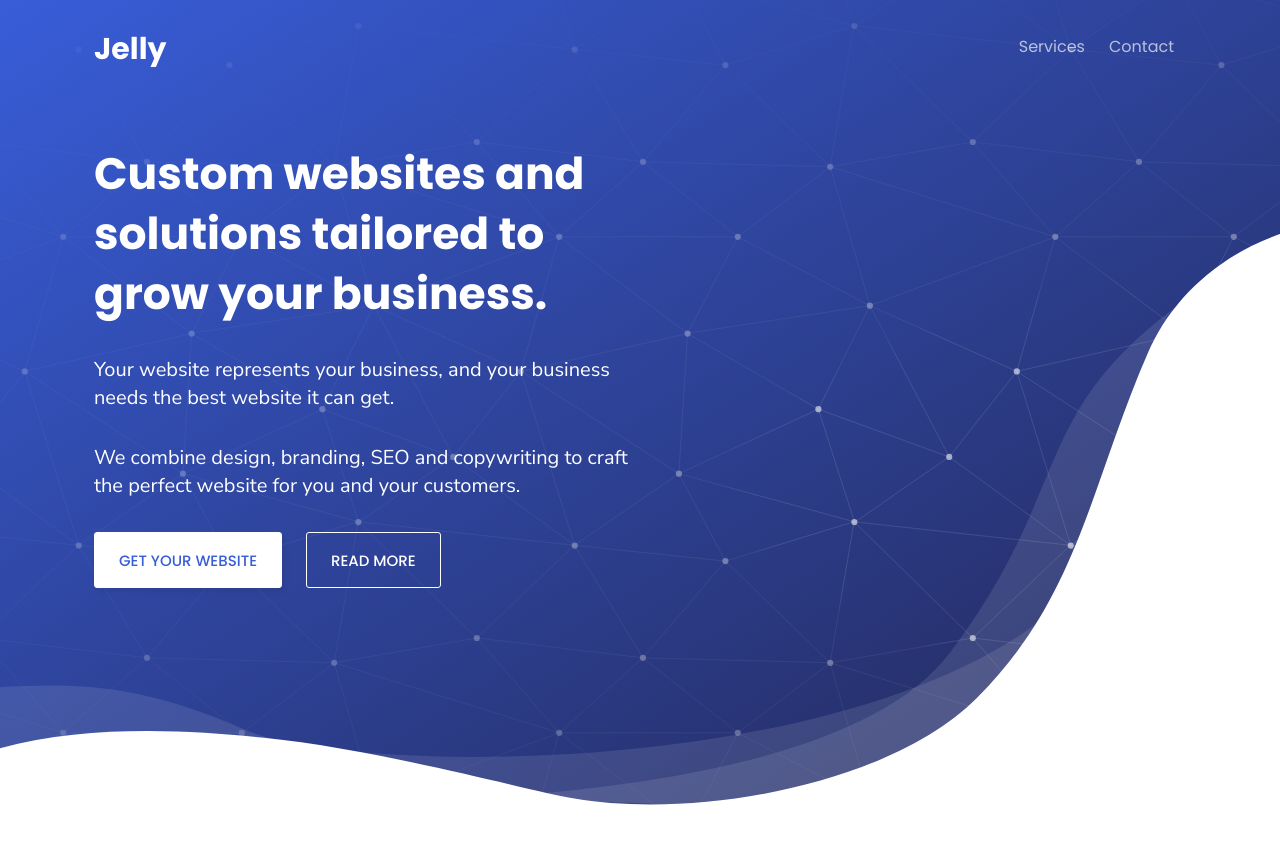
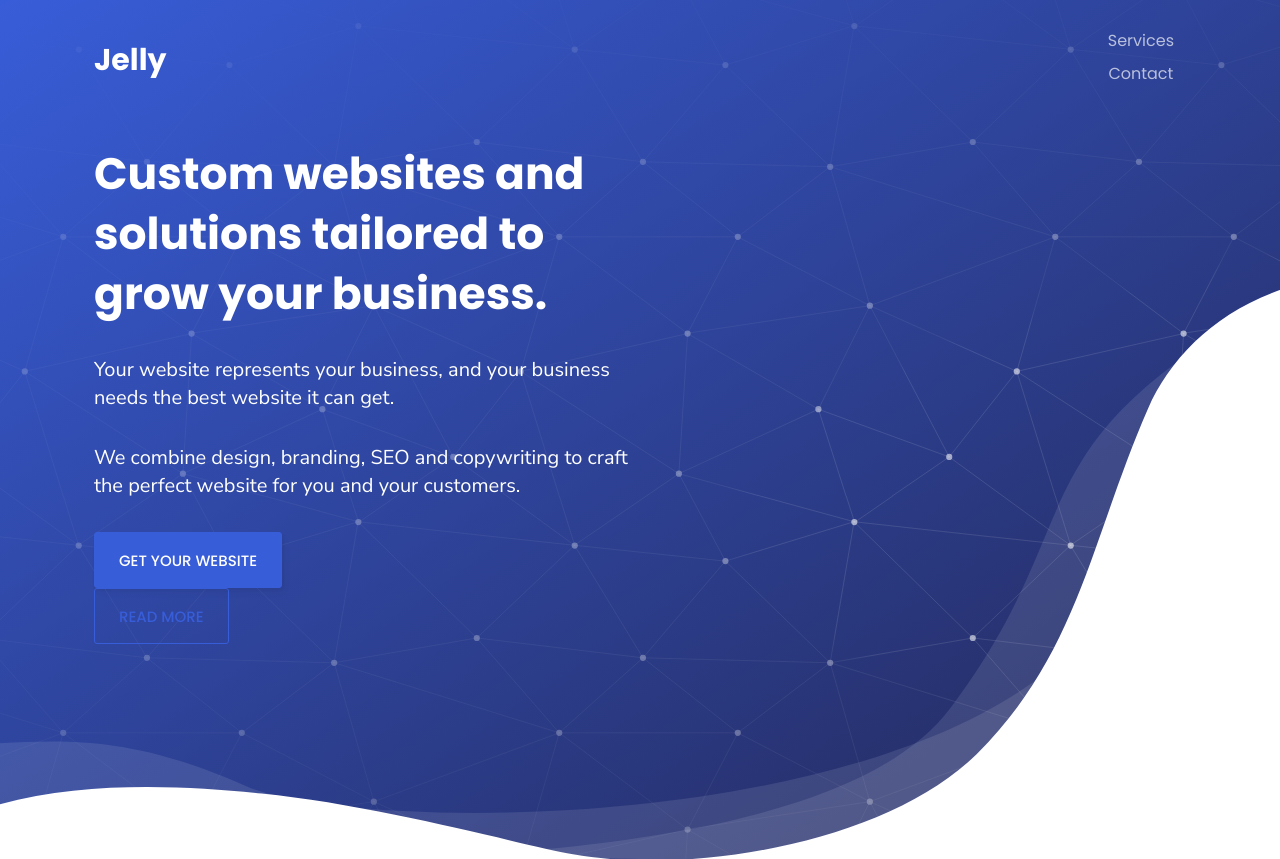
Before and after one commit to jarodpeachey/jelly, a Gatsby site: page / in a window 1280 px wide. Shown: the top 859 px of the page. Built offline with nearby package versions, Linux system fonts and the light colour scheme; Gatsby itself is replaced by a stand-in of ours.

Commit message:
Test updates

```diff
--- a/src/styles/partials/_buttons.scss
+++ b/src/styles/partials/_buttons.scss
@@ -4,33 +4,33 @@
 // @use "utilities" as *;
 
 .btn {
-  background: $color--primary;
-  color: white;
-  padding: 16px 24px 15px 24px;
-  font-size: 15px;
-  text-decoration: none;
-  border-radius: 3px;
-  border: 1px solid $color--primary;
-  display: block;
-  text-align: center;
-  width: fit-content;
-  font-weight: 500;
-  // font-family: "Nunito Sans";
-  transition: background 0.3s, box-shadow .3s;
-  text-transform: uppercase;
-  box-shadow: 1px 2px 4px -1px #1b1a2710, 3px 5px 8px -2px #1b1a2710;
+  background: $color--primary !important;
+  color: white !important;
+  padding: 16px 24px 15px 24px !important;
+  font-size: 15px !important;
+  text-decoration: none !important;
+  border-radius: 3px !important;
+  border: 1px solid $color--primary !important;
+  display: block !important;
+  text-align: center !important;
+  width: fit-content !important;
+  font-weight: 500 !important;
+  // font-family: "Nunito Sans" !important;
+  transition: background 0.3s, box-shadow .3s !important;
+  text-transform: uppercase !important;
+  box-shadow: 1px 2px 4px -1px #1b1a2710, 3px 5px 8px -2px #1b1a2710 !important;
 
   &:hover {
-    box-shadow: 1px 2px 4px -1px #1b1a2720, 3px 5px 8px -2px #1b1a2720, 1px 1px 26px -6px #1b1a2720;
+    box-shadow: 1px 2px 4px -1px #1b1a2720, 3px 5px 8px -2px #1b1a2720, 1px 1px 26px -6px #1b1a2720 !important;
   }
 
   &.outlined {
-    background: transparent;
-    color: $color--primary;
-    box-shadow: none;
+    background: transparent !important;
+    color: $color--primary !important;
+    box-shadow: none !important;
 
     &:hover {
-      box-shadow: 1px 2px 4px -1px #1b1a2710, 3px 5px 8px -2px #1b1a2710;
+      box-shadow: 1px 2px 4px -1px #1b1a2710, 3px 5px 8px -2px #1b1a2710 !important;
     }
   }
 }
--- a/src/styles/partials/_navigation.scss
+++ b/src/styles/partials/_navigation.scss
@@ -168,6 +168,7 @@ nav {
   border-radius: 5px;
   box-shadow: 1px 2px 4px -1px #18144105, 3px 5px 8px -2px #1b1a2710, 1px 1px 40px -6px #1b1a2710, 1px 1px 80px -16px #1b1a2720;
   top: calc(100% + 24px);
+  max-height: 50%;
 
   @include media-breakpoint-up(sm) {
     padding: 1.5rem;
@@ -202,6 +203,10 @@ nav {
     padding: 0;
     list-style: none;
     margin-bottom: auto;
+    width: 100%;
+    display: flex;
+    justify-content: center;
+    flex-direction: column;
 
     a.menu__item {
       text-decoration: none;
@@ -249,6 +254,7 @@ nav {
       align-items: center;
       // margin-left: 2rem;
       background: transparent;
+      width: fit-content;
 
       a.menu__item,
       span.menu__item {
--- a/src/styles/partials/pages/_home.scss
+++ b/src/styles/partials/pages/_home.scss
@@ -363,9 +363,9 @@
       }
 
       .btn {
-        margin-top: 16px;
-        width: 100%;
-        cursor: pointer;
+        margin-top: 16px !important;
+        width: 100% !important;
+        cursor: pointer !important;
       }
 
       .subtext {
```
